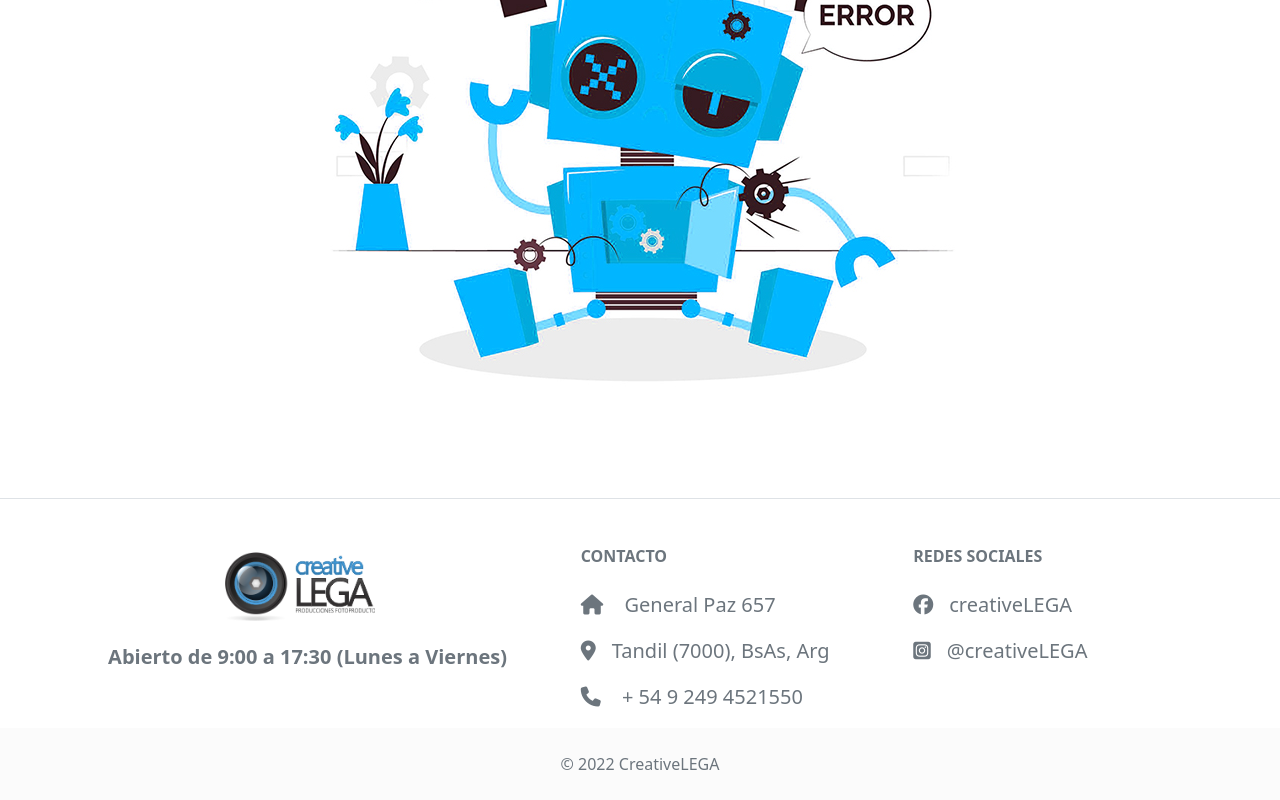
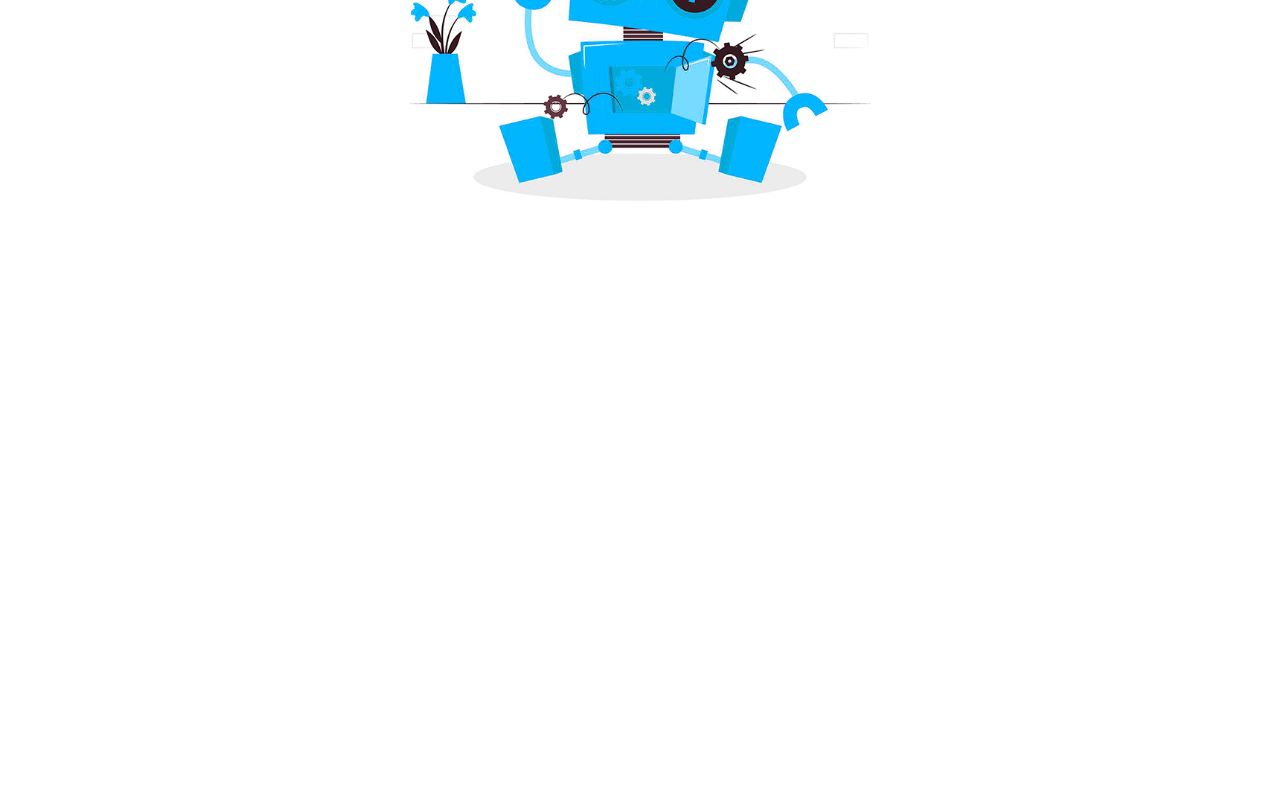
Before and after one commit to legarrajuancruz/CoderHouseHTML, a website: page html/error404.html in a window 1280 px wide. Shown: the part 452-1252 px from the top of the page. After the commit the page ends 800 px from the top, so only its background shows below. Drawn offline with Linux system fonts and the light colour scheme.

Commit message:
Modificaciones

```diff
--- a/html/error404.html
+++ b/html/error404.html
@@ -38,65 +38,17 @@
 
     <main>
         <section class="container mt-6">
-            <div class="d-flex justify-content-center">
-                <div class="col-md-3 col-lg-8 col-xl-8 mb-4">
-                    <img class="" src="../asset/images/error404.jpg" alt="imagen error 404">
+            <div class="row">
+                <div class="d-flex justify-content-center">
+                    <div class="col-md-2 col-lg-2 col-xl-6">
+                        <img class="" src="../asset/images/error404.jpg" alt="imagen error 404" width="100%" height="auto">
+                    </div>
                 </div>
             </div>
         </section>
     </main>
 
 
-    <footer class="text-center text-lg-start bg-white text-muted px-0">
-
-        <div class="d-flex justify-content-center justify-content-lg-between p-4 border-bottom">
-        </div>
-
-        <section class="fs-5">
-            <div class="container text-center text-md-start mt-5">
-
-                <div class="row mt-3">
-
-                    <div class="col-md-3 col-lg-4 col-xl-5 mb-4">
-                        <a class="navbar-brand d-flex justify-content-center" href="#"><img
-                                src="../asset/images/Creative-LEGA-chico.png" alt="Logo Creative Lega chico" width="150"
-                                height="auto"></a>
-                        <p class="text-center mt-3 fw-bold ">
-                            Abierto de 9:00 a 17:30 (Lunes a Viernes)
-                        </p>
-                    </div>
-
-                    <div class="col-md-4 col-lg-3 col-xl-3 mx-auto mb-md-0 mb-4">
-                        <h6 class="text-uppercase fw-bold mb-4">Contacto</h6>
-                        <p><i class="fas fa-home me-3 text-secondary"></i> General Paz 657</p>
-                        <p><i class="fa-sharp fa-solid fa-location-dot me-3 text-secondary"></i>Tandil (7000), BsAs, Arg
-                        </p>
-                        <p><i class="fas fa-phone me-3 text-secondary"></i> + 54 9 249 4521550</p>
-                    </div>
-
-
-                    <div class="col-md-4 col-lg-3 col-xl-3 mx-auto mb-md-0  ">
-                        <h6 class="text-uppercase fw-bold mb-4">
-                            Redes Sociales
-                        </h6>
-                        <p>
-                            <a href="https://www.facebook.com/" class="text-reset text-decoration-none"><i
-                                    class="fa-brands fa-facebook me-3 text-secondary"></i>creativeLEGA</a>
-
-                        </p>
-                        <p>
-                            <a href="https://www.instagram.com/" class="text-reset text-decoration-none"><i
-                                    class="fa-brands fa-square-instagram me-3 text-secondary"></i>@creativeLEGA</a>
-                        </p>
-                    </div>
-                </div>
-            </div>
-        </section>
-
-        <div class="text-center p-4" style="background-color: rgba(102, 102, 102, 0.025);">
-            © 2022 CreativeLEGA
-        </div>
-    </footer>
 </body>
 
 </html>
```
